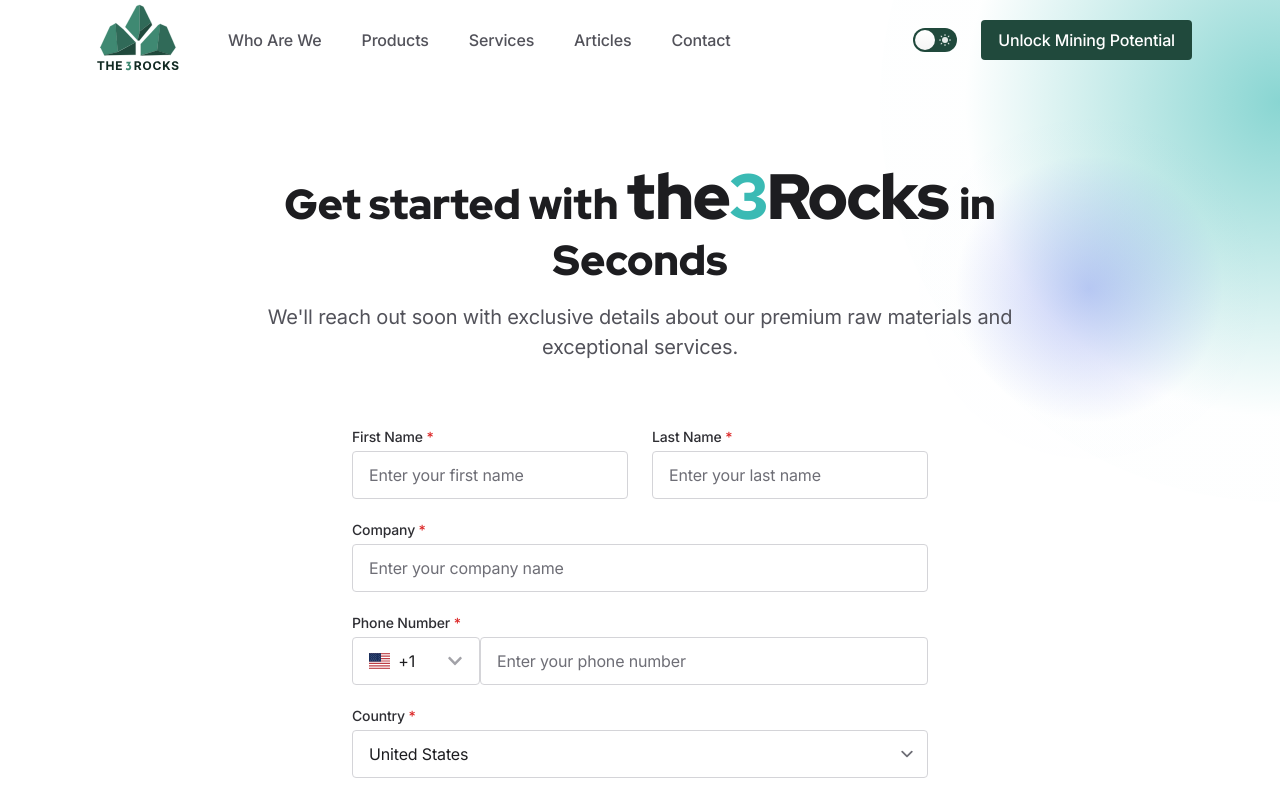
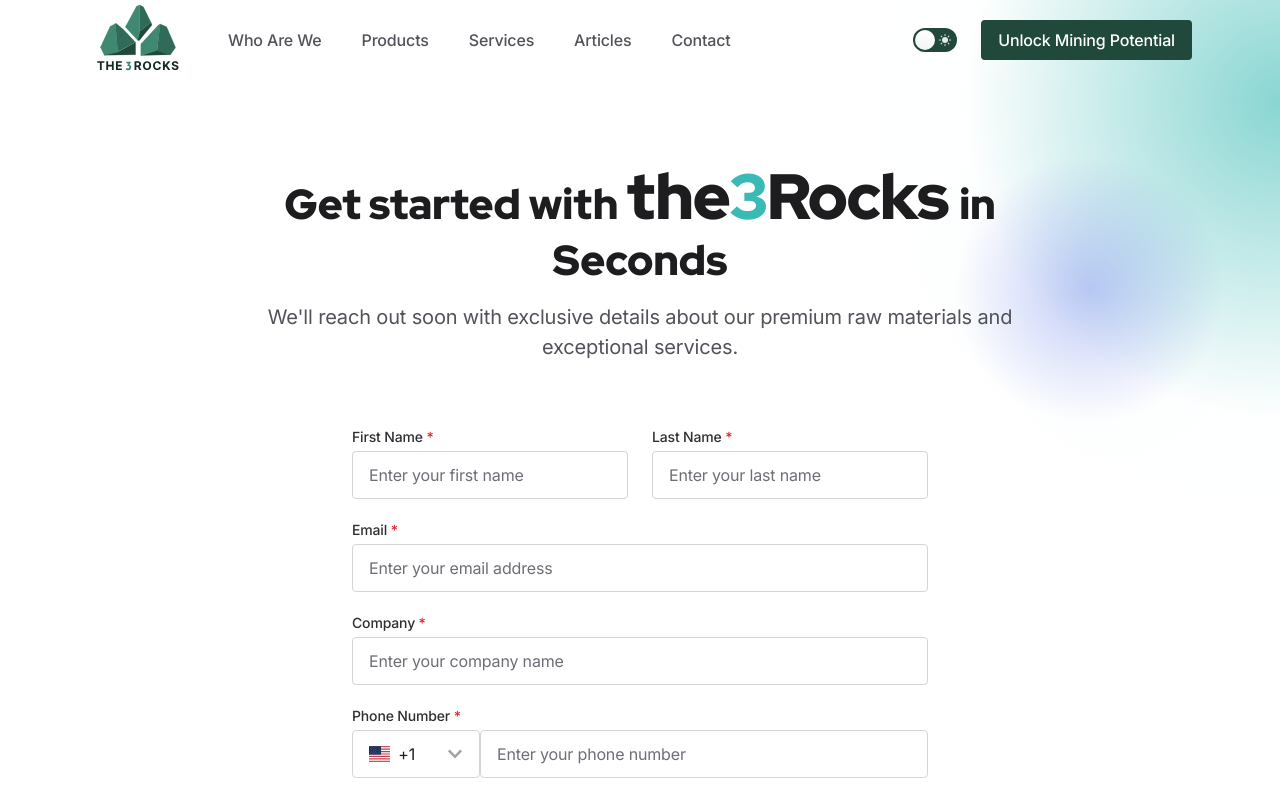
Before and after one commit to The-3-Rocks/landing-page, a Next.js app: page /contact in a window 1280 px wide. Shown: the top 800 px of the page. Built offline with nearby package versions, Linux system fonts and the light colour scheme.

Commit message:
add email

```diff
--- a/app/contact/page.tsx
+++ b/app/contact/page.tsx
@@ -235,8 +235,9 @@
 interface FormData {
   firstName: string;
   lastName: string;
+  email: string; // Added email field
   company: string;
-  phoneCode: string; // Phone code field
+  phoneCode: string;
   phone: string;
   country: string;
   interestedProducts: string[];
@@ -248,6 +249,7 @@
   const [formData, setFormData] = useState<FormData>({
     firstName: "",
     lastName: "",
+    email: "", // Added email field with empty initial value
     company: "",
     phoneCode: "+1", // Default phone code
     phone: "",
@@ -413,6 +415,7 @@
       setFormData({
         firstName: "",
         lastName: "",
+        email: "", // Reset email field
         company: "",
         phoneCode: "+1",
         phone: "",
@@ -506,6 +509,29 @@
                   />
                 </div>
               </div>
+
+              {/* Email field */}
+              <div className="flex flex-wrap -mx-3 mb-5">
+                <div className="w-full px-3">
+                  <label
+                    className="block text-gray-800 dark:text-gray-300 text-sm font-medium mb-1"
+                    htmlFor="email"
+                  >
+                    Email <span className="text-red-600">*</span>
+                  </label>
+                  <input
+                    id="email"
+                    type="email"
+                    className="form-input w-full"
+                    placeholder="Enter your email address"
+                    required
+                    name="email"
+                    value={formData.email}
+                    onChange={handleInputChange}
+                  />
+                </div>
+              </div>
+
               <div className="flex flex-wrap -mx-3 mb-5">
                 <div className="w-full px-3">
                   <label
```
